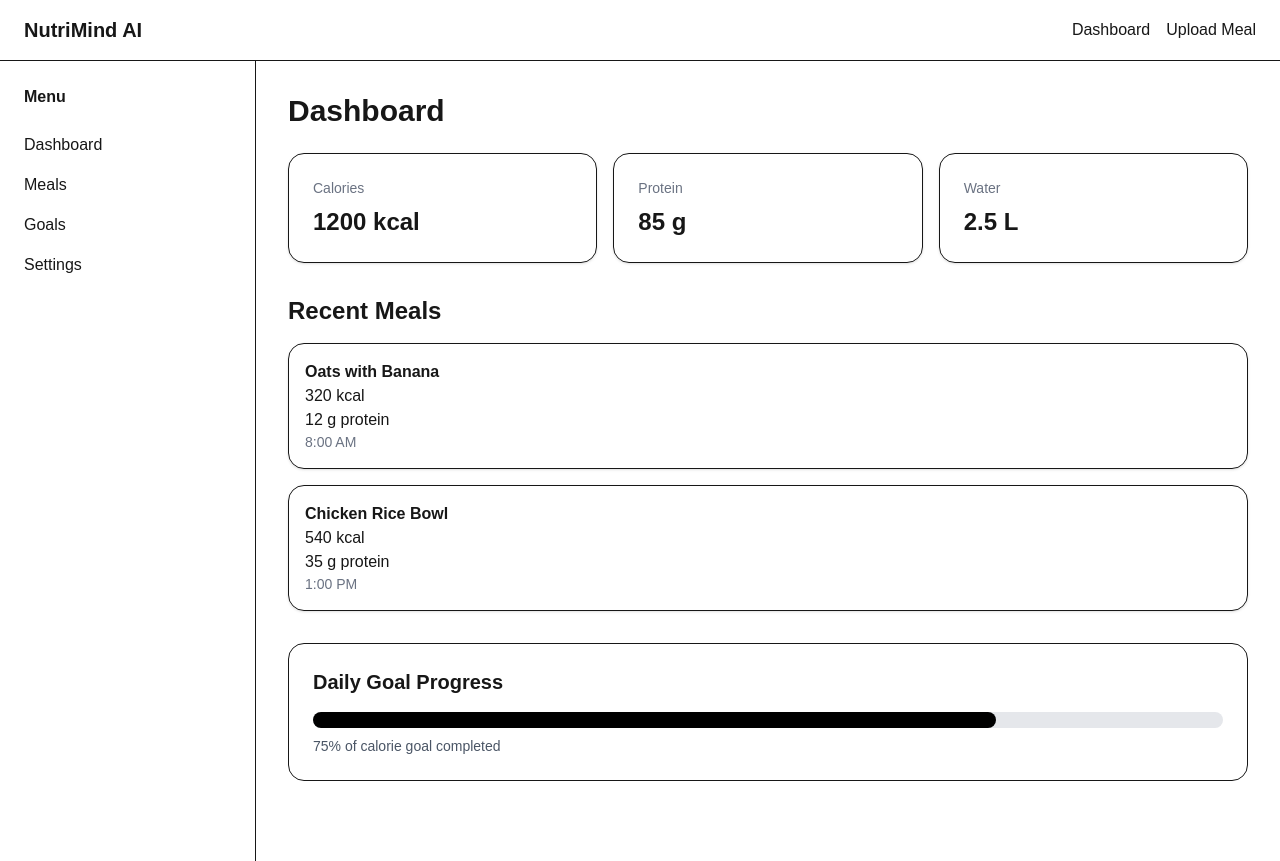
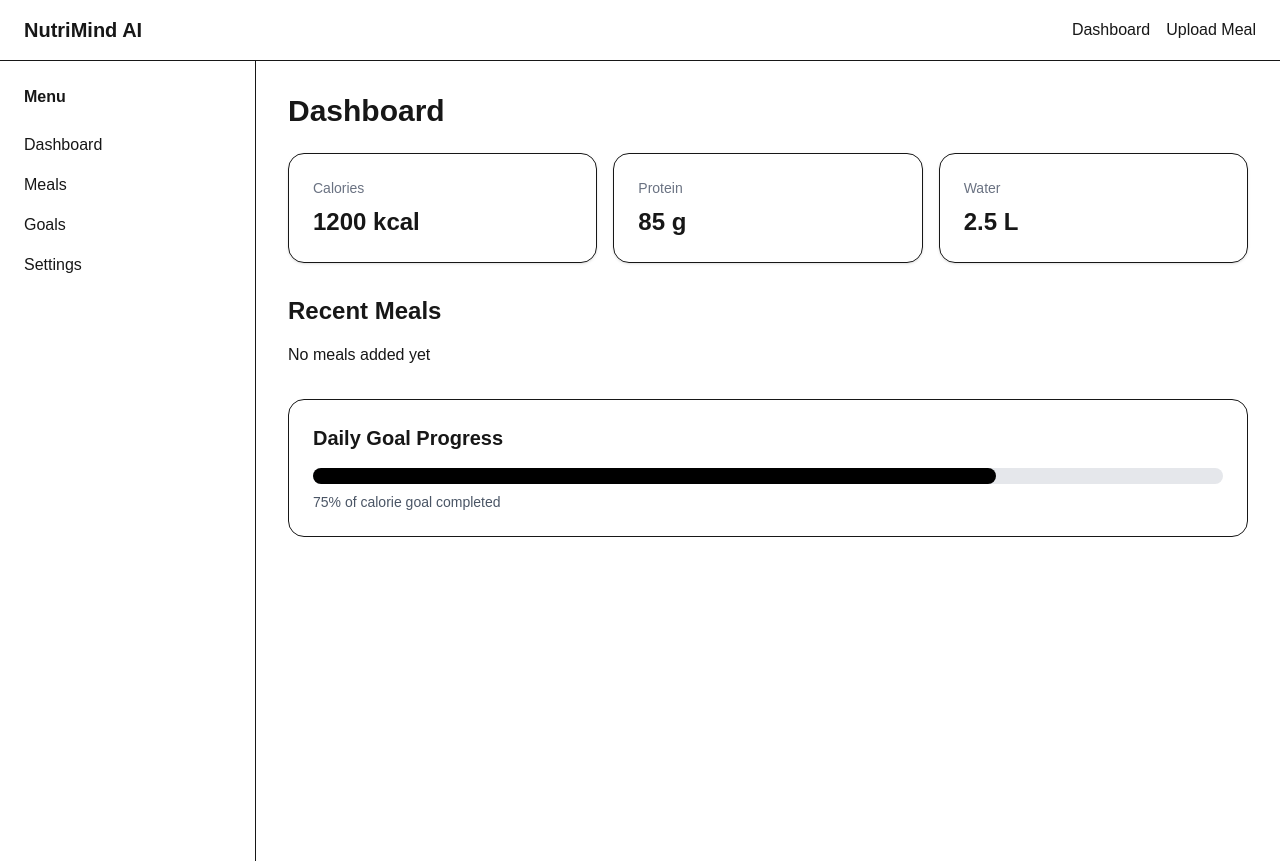
Before and after one commit to sureshokp123/nutrimind-ai, a Next.js app: page /dashboard in a window 1280 px wide. Built offline with nearby package versions, Linux system fonts and the light colour scheme.

Commit message:
feat: save meal and display meal in dashboard using local storage

```diff
--- a/src/app/dashboard/page.tsx
+++ b/src/app/dashboard/page.tsx
@@ -1,3 +1,8 @@
+"use client";
+import { useEffect, useState } from "react";
+import { Meal } from "@/src/types/meal";
+import { getMeals } from "@/src/lib/storage";
+
 import Navbar from "@/src/components/dashboard/Navbar";
 import Sidebar from "@/src/components/dashboard/Sidebar";
 import { dashboardStats, recentMeals } from "@/src/lib/mock-data";
@@ -5,6 +10,11 @@ import StatCard from "@/src/components/dashboard/StatCard";
 import RecentMealCard from "@/src/components/dashboard/RecentMealCard";
 
 export default function DashboardPage() {
+  const [meals, setMeals] = useState<Meal[]>([]);
+  useEffect(() => {
+    setMeals(getMeals());
+  }, []);
+
   return (
     <div>
       <Navbar />
@@ -21,14 +31,21 @@ export default function DashboardPage() {
               />
             ))}
           </div>
+
           <div className="mt-8">
             <h2 className="text-2xl font-bold mb-4">Recent Meals</h2>
-            <div className="space-y-4">
-              {recentMeals.map((meal) => (
-                <RecentMealCard key={meal.id} meal={meal} />
-              ))}
-            </div>
+
+            {meals.length === 0 ? (
+              <p>No meals added yet</p>
+            ) : (
+              <div className="space-y-4">
+                {meals.map((meal) => (
+                  <RecentMealCard key={meal.id} meal={meal} />
+                ))}
+              </div>
+            )}
           </div>
+
           <div className="mt-8 rounded-2xl border p-6">
             <h2 className="text-xl font-bold mb-4">Daily Goal Progress</h2>
             <div className="w-full bg-gray-200 rounded-full h-4">
--- a/src/components/meal/MealUploadForm.tsx
+++ b/src/components/meal/MealUploadForm.tsx
@@ -1,6 +1,7 @@
 "use client";
 
 import { useState } from "react";
+import { saveMeal } from "@/src/lib/storage";
 
 export default function MealUploadForm() {
   const [mealName, setMealName] = useState("");
@@ -23,19 +24,25 @@ export default function MealUploadForm() {
     return;
   }
 
-    console.log({
-      mealName,
-      calories,
-      protein,
-      image,
-    });
+  const meal = {
+    id: Date.now(),
+    name: mealName,
+    calories: Number(calories),
+    protein: Number(protein),
+    time: new Date().toLocaleTimeString(),
+  };
+
+  saveMeal(meal);
 
   setMealName("");
   setCalories("");
   setProtein("");
   setImage(null);
   setPreview("");
+
+  alert("Meal saved successfully");
 };
+
 
   return (
     <form
--- /dev/null
+++ b/src/lib/storage.ts
@@ -0,0 +1,14 @@
+import { Meal } from "@/src/types/meal";
+
+const STORAGE_KEY = "nutrimind_meals";
+
+export function saveMeal(meal: Meal) {
+  const existing = getMeals();
+  const updated = [meal, ...existing];
+  localStorage.setItem(STORAGE_KEY, JSON.stringify(updated));
+}
+
+export function getMeals(): Meal[] {
+  const meals = localStorage.getItem(STORAGE_KEY);
+  return meals ? JSON.parse(meals) : [];
+}
```
Lines whose indentation alone changed are shown as unchanged.
